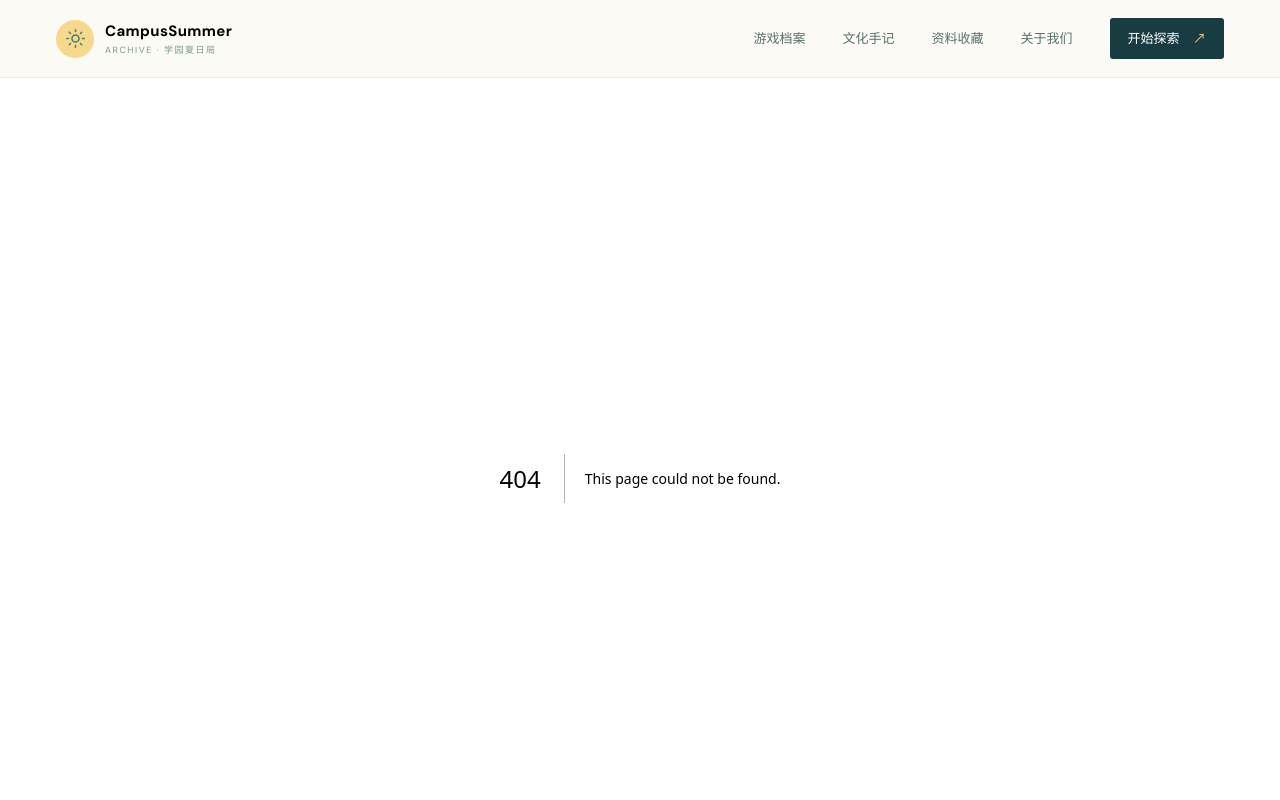
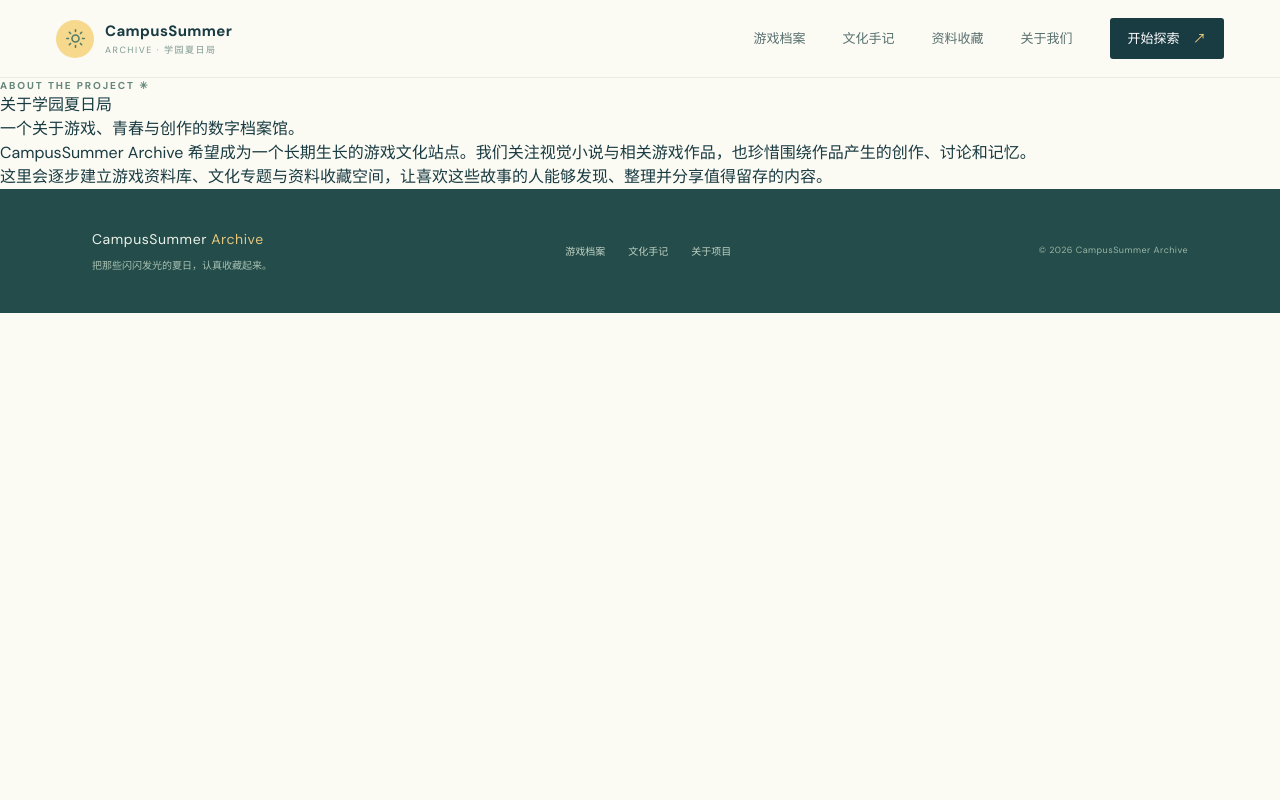
Before and after one commit to AllenShiina-Mashiiro/CampusSummer-archive, a Next.js app: page /about in a window 1280 px wide. Before the commit this address had no page. Shown: the top 800 px of the page. Built offline with nearby package versions, Linux system fonts and the light colour scheme.

Commit message:
chore: scaffold src/app/about/page.tsx

```diff
--- /dev/null
+++ b/src/app/about/page.tsx
@@ -0,0 +1,5 @@
+import type { Metadata } from "next";
+export const metadata: Metadata = { title: "关于我们" };
+export default function AboutPage() {
+  return <section className="subpage"><p className="section-kicker">ABOUT THE PROJECT ✳</p><h1>关于学园夏日局</h1><p className="subpage-lead">一个关于游戏、青春与创作的数字档案馆。</p><div className="about-copy"><p>CampusSummer Archive 希望成为一个长期生长的游戏文化站点。我们关注视觉小说与相关游戏作品，也珍惜围绕作品产生的创作、讨论和记忆。</p><p>这里会逐步建立游戏资料库、文化专题与资料收藏空间，让喜欢这些故事的人能够发现、整理并分享值得留存的内容。</p></div></section>;
+}
```
